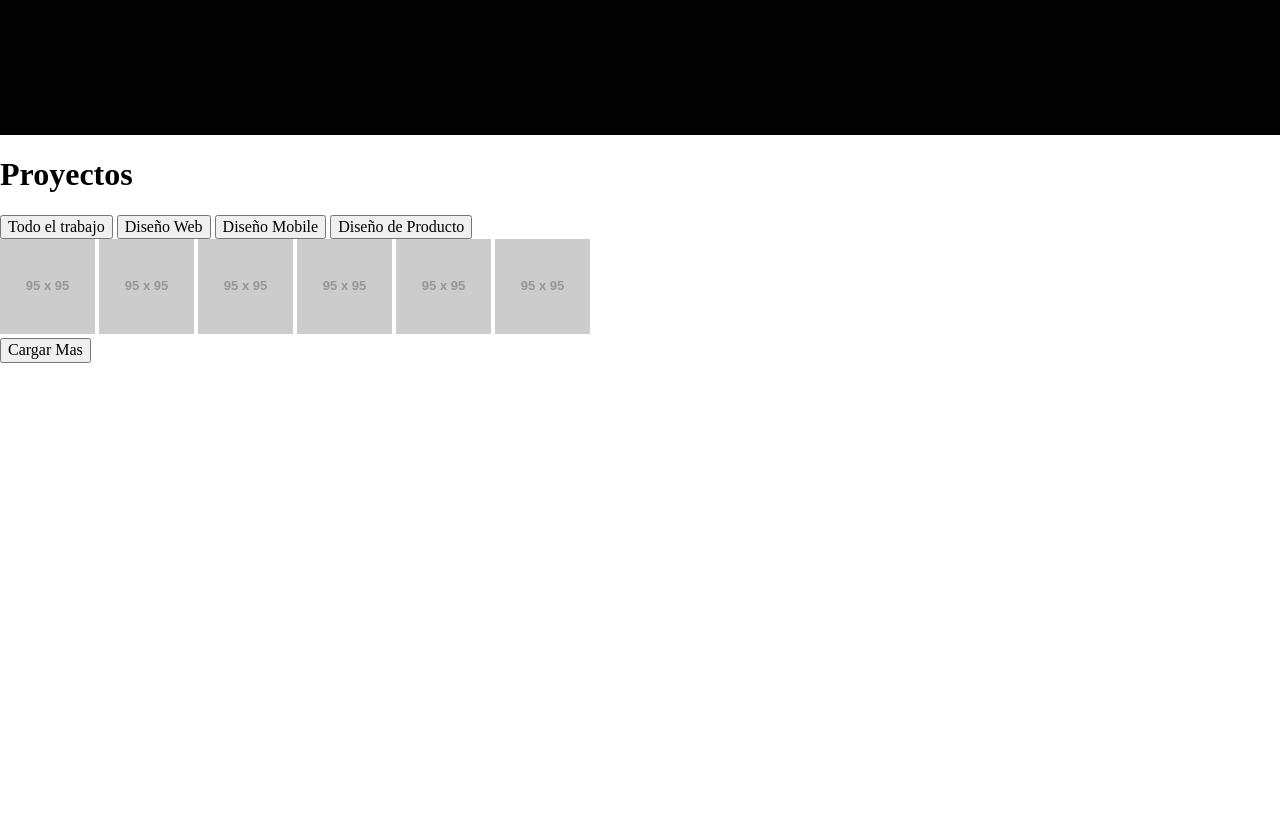
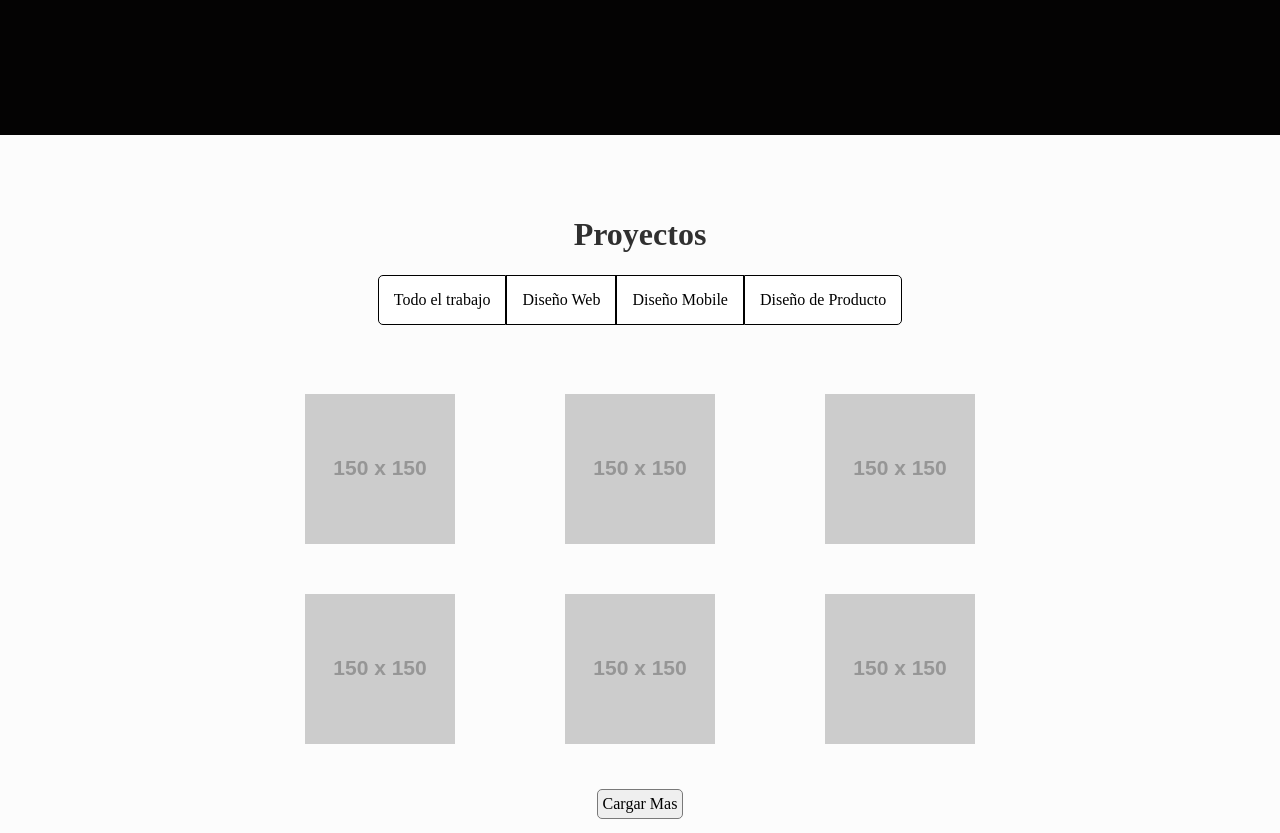
Before and after one commit to VeroZuliani/portfolio-personal-responsive, a plain HTML site: page index.html in a window 1280 px wide. Shown: the part 2080-2913 px from the top of the page. Before the commit the page ends 2443 px from the top, so only its background shows below. Drawn offline with Linux system fonts and the light colour scheme; placeholder pictures from the web are drawn by us; a web font is replaced by a local one.

Commit message:
Agregue estilos en seccion proyectos

```diff
--- a/css/styles.css
+++ b/css/styles.css
@@ -232,3 +232,69 @@ header{
     text-underline-offset: 5px; /*espacio entre texto y linea*/
     line-height: 0px;
 }
+
+
+/*====== PROYECTOS ======*/
+.proyectos{
+    background-color: var(--bg-color-white);
+    width: 100%;
+    height: 100%;
+    display: flex;
+    justify-content: center;
+    align-content: center;
+    align-items: center;
+    flex-direction: column;
+}
+
+.proyectos h1{
+    color: rgb(48, 48, 48);
+    padding-top: 60px;
+}
+
+.btn-grupo{
+    display: flex;
+    justify-content: center;
+    align-items: center;
+}
+
+.btn{
+    background-color: white;
+    color: black;
+    border: 1px solid black;
+    padding: 15px 15px;
+    text-align: center;
+    cursor: pointer;
+    display: flex;
+    justify-content: center;
+}
+
+.btn-boton1{
+    border-radius: 5px 0 0 5px;
+}
+
+.btn-boton4{
+    border-radius: 0 5px 5px 0;
+}
+
+.proyectos-contenedor{
+    width: 700px;
+    height: 400px;
+    display: flex;
+    justify-content: space-between;
+    flex-wrap: wrap;
+    align-items: center;
+    margin-top: 44px;
+}
+
+.proyectos-contenedor img{
+    padding: 0 15px;s
+}
+
+.buttonProyectos{
+    margin: 20px 0 14px 0;
+    padding: 5px 5px;
+    border-radius: 5px;
+    border: 1px solid #797979;
+    cursor: pointer;
+
+}
--- a/index.html
+++ b/index.html
@@ -141,12 +141,12 @@
             </section>
 
             <section class="proyectos-contenedor">
-                <img src="https://via.placeholder.com/95x95" alt="">
-                <img src="https://via.placeholder.com/95x95" alt="">
-                <img src="https://via.placeholder.com/95x95" alt="">
-                <img src="https://via.placeholder.com/95x95" alt="">
-                <img src="https://via.placeholder.com/95x95" alt="">
-                <img src="https://via.placeholder.com/95x95" alt="">
+                <img src="https://via.placeholder.com/150x150" alt="">
+                <img src="https://via.placeholder.com/150x150" alt="">
+                <img src="https://via.placeholder.com/150x150" alt="">
+                <img src="https://via.placeholder.com/150x150" alt="">
+                <img src="https://via.placeholder.com/150x150" alt="">
+                <img src="https://via.placeholder.com/150x150" alt="">
             </section>
 
             <button class="buttonProyectos">Cargar Mas</button>
```
